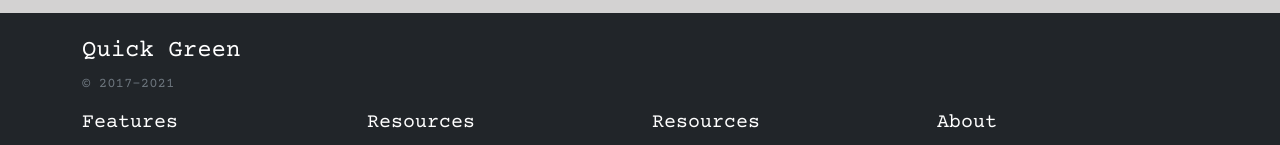
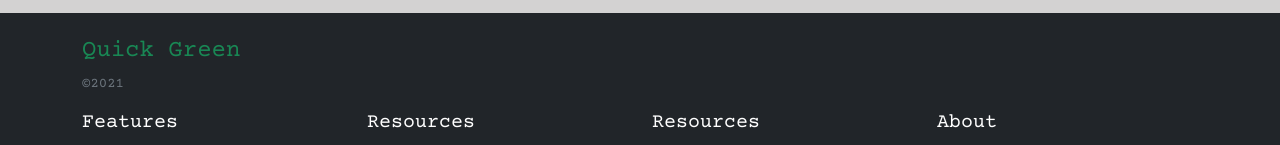
Before and after one commit to goksucikit/patika.dev-homeworks, a plain HTML site: page BOOTSTRAP/Exercises/quick-website/index.html in a window 1280 px wide. Shown: the part 1833-1978 px from the top of the page. Drawn offline with nearby package versions, Linux system fonts and the light colour scheme.

Commit message:
Footer modified

```diff
--- a/BOOTSTRAP/Exercises/quick-website/index.html
+++ b/BOOTSTRAP/Exercises/quick-website/index.html
@@ -205,8 +205,8 @@
         <footer class="container py-4">
             <div class="row">
                 <div class="col-12 col-md">
-                    <h4>Quick Green</h4>
-                    <small class="d-block mb-3 text-muted">© 2017–2021</small>
+                    <h4 class="text-success">Quick Green</h4>
+                    <small class="d-block mb-3 text-muted">©2021</small>
                 </div>
                 <div class="col-3 col-md">
                     <h5>Features</h5>
```
